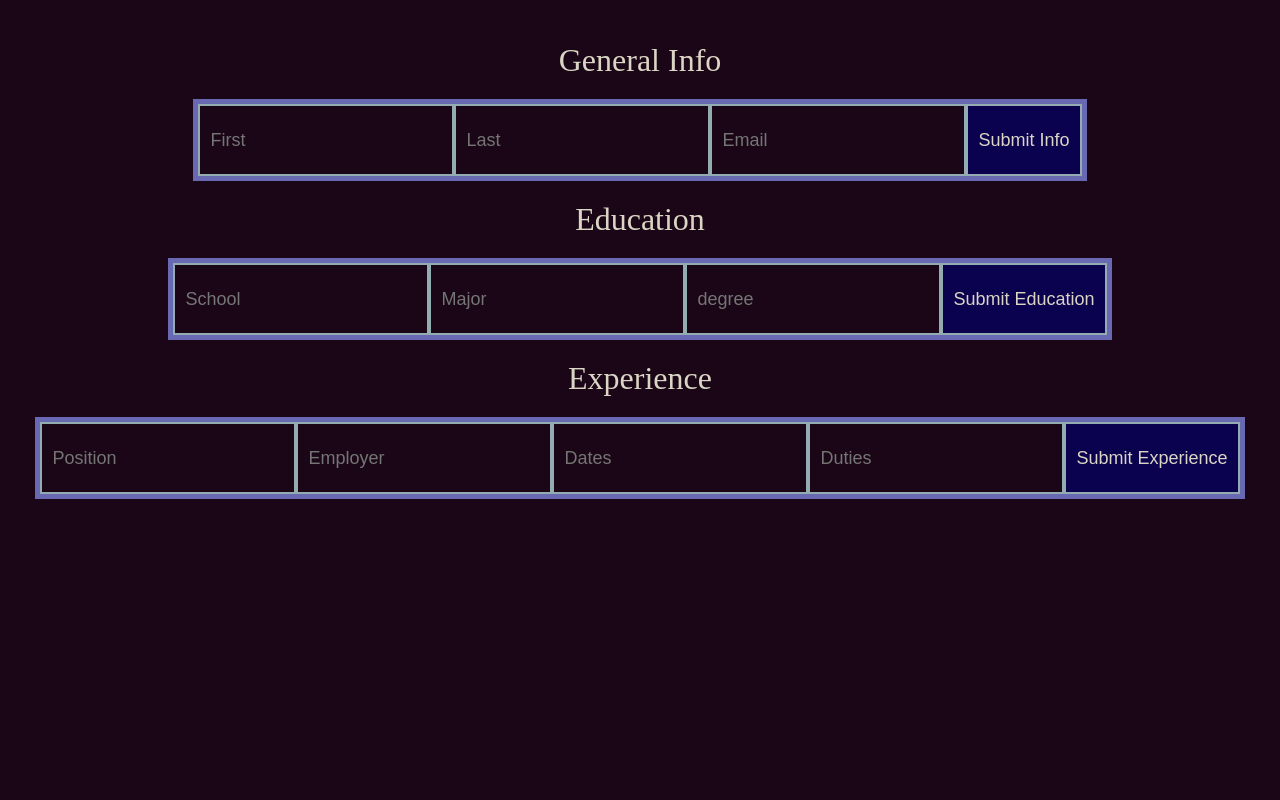
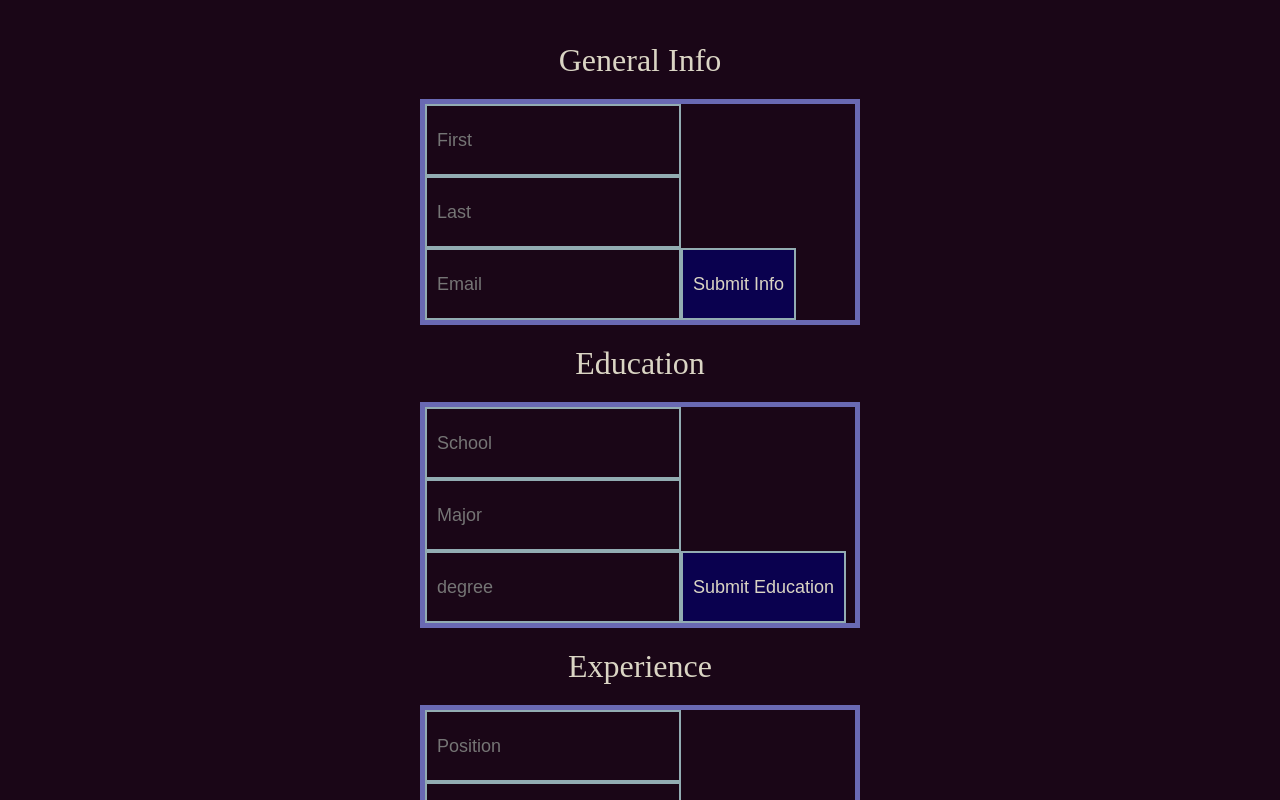
Before and after one commit to msespos/cv-app, a React (Create React App) app: page / in a window 1280 px wide. Shown: the top 800 px of the page. Built offline with nearby package versions, Linux system fonts and the light colour scheme.

Commit message:
Set max-width of app to 60ch

```diff
--- a/src/App.js
+++ b/src/App.js
@@ -6,7 +6,7 @@ import Experience from './components/Experience';
 class App extends Component {
   render() {
     return (
-      <div>
+      <div style={{maxWidth: "60ch", margin: "0 auto"}}>
         <div style={{fontSize: "xx-large", textAlign: "center"}}>General Info</div>
         <GeneralInfo />
         <div style={{fontSize: "xx-large", textAlign: "center"}}>Education</div>
```
